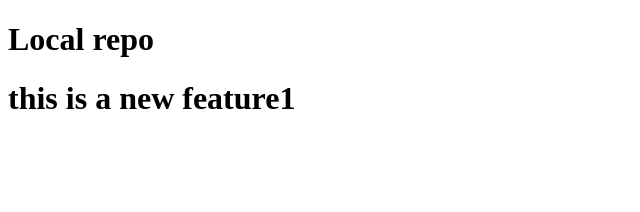
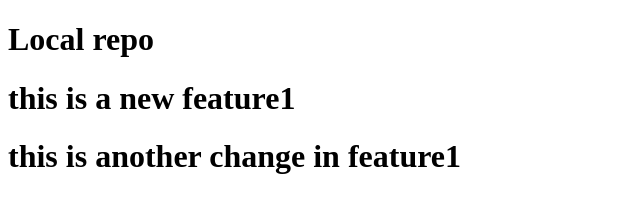
Before and after one commit to abshah2005/localRepo, a plain HTML site: page index.html in a window 1280 px wide. Shown: the whole page, without its empty margins (0-640 px from the left). Drawn offline with Linux system fonts and the light colour scheme.

Commit message:
this is new change

```diff
--- a/index.html
+++ b/index.html
@@ -8,5 +8,6 @@
 <body>
     <h1 >Local repo</h1>
     <h1>this is a new feature1</h1>
+    <h1>this is another change in feature1</h1>
 </body>
 </html>
```
